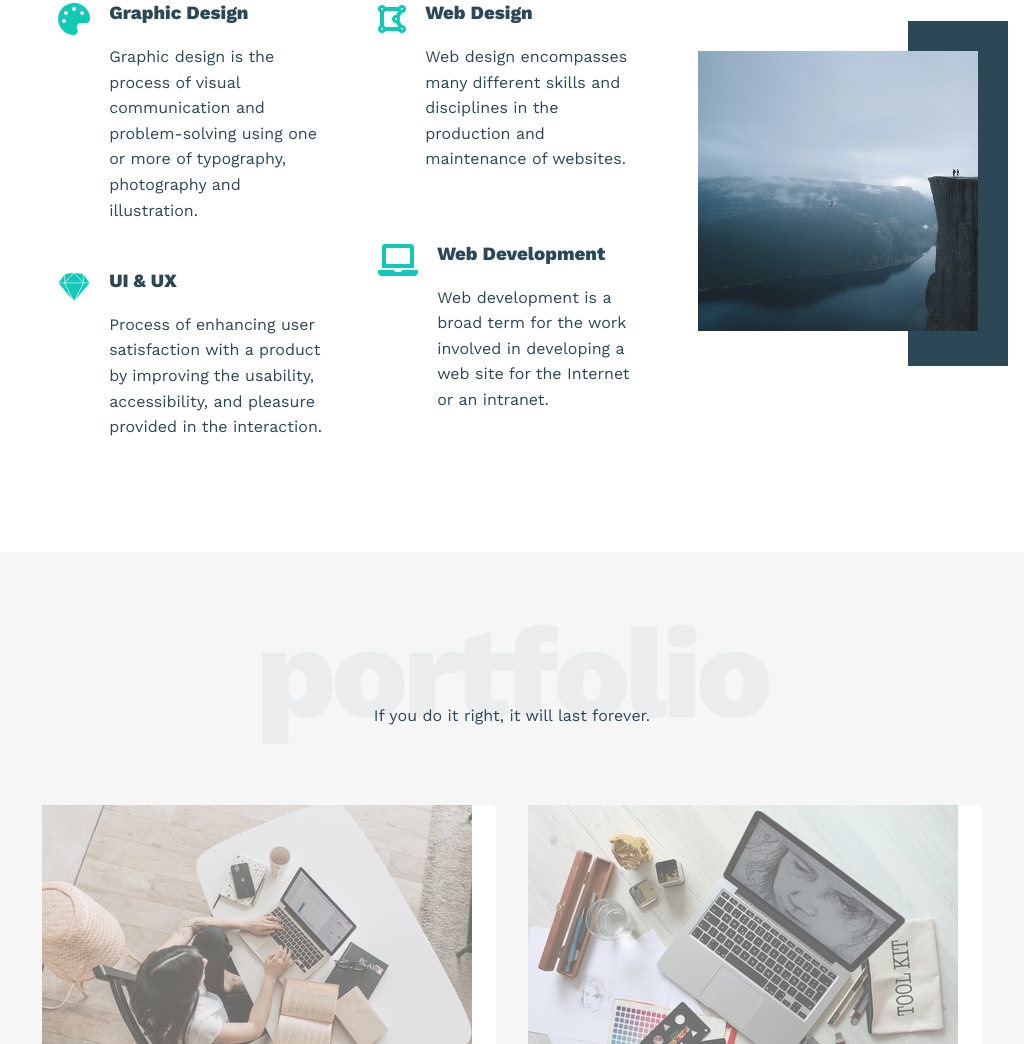
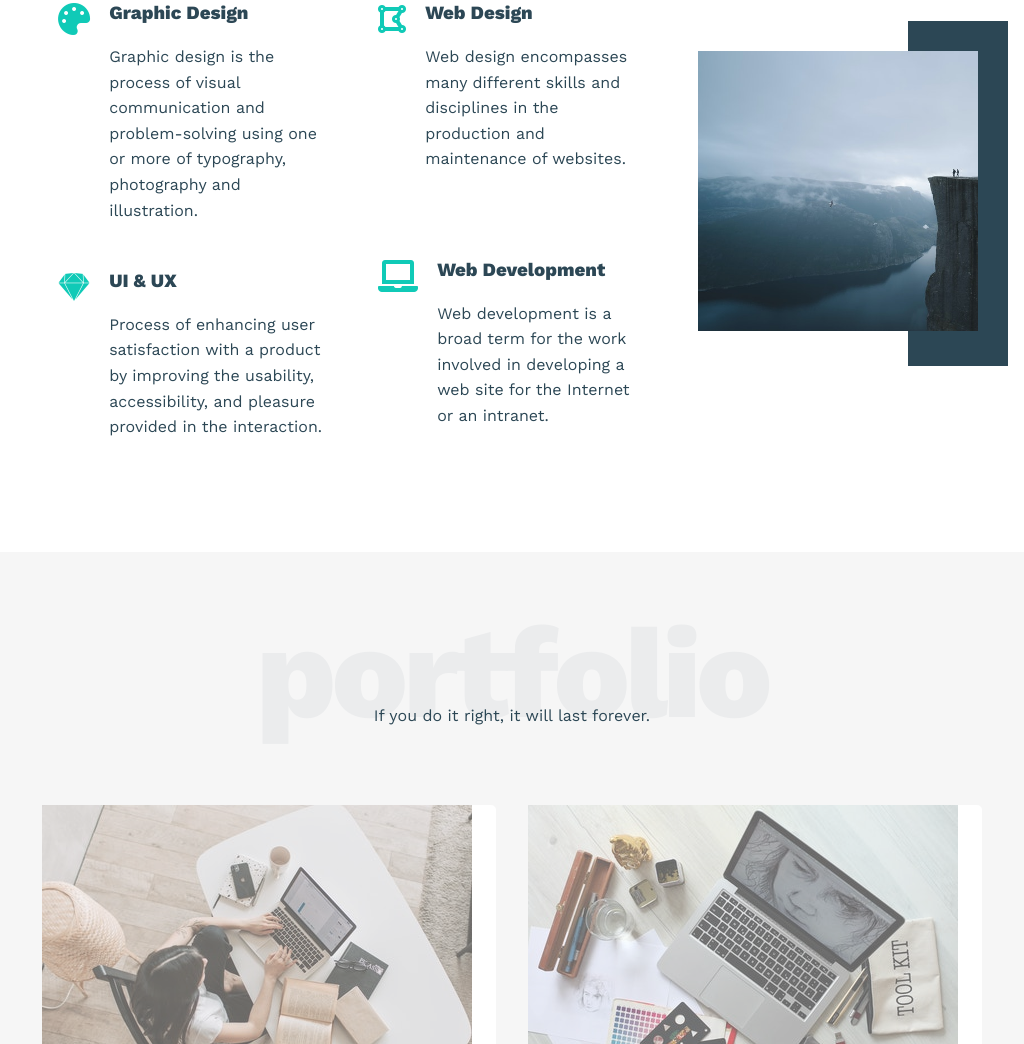
Before and after one commit to hamza-che/Leon_Template, a plain HTML site: page index.html in a window 1024 px wide. Shown: the part 1485-2529 px from the top of the page. Drawn offline with nearby package versions, Linux system fonts and the light colour scheme.

Commit message:
solve responsiveness issue in serives section

```diff
--- a/css/main.css
+++ b/css/main.css
@@ -306,10 +306,6 @@ html {
   margin-bottom: 2rem;
 }
 
-.services .services-content .serv.web {
-  margin-top: 3.5rem;
-}
-
 @media (max-width: 767px) {
   .services .services-content .serv {
     -webkit-box-orient: vertical;
@@ -318,8 +314,21 @@ html {
             flex-direction: column;
     text-align: center;
   }
+}
+
+.services .services-content .serv.web {
+  margin-top: 3.5rem;
+}
+
+@media (max-width: 600px) {
   .services .services-content .serv.web {
     margin-top: 0;
+  }
+}
+
+@media (min-width: 893px) and (max-width: 1080px) {
+  .services .services-content .serv.web {
+    margin-top: 4.5rem;
   }
 }
 
```
Also changed, not shown: 1 other file.
